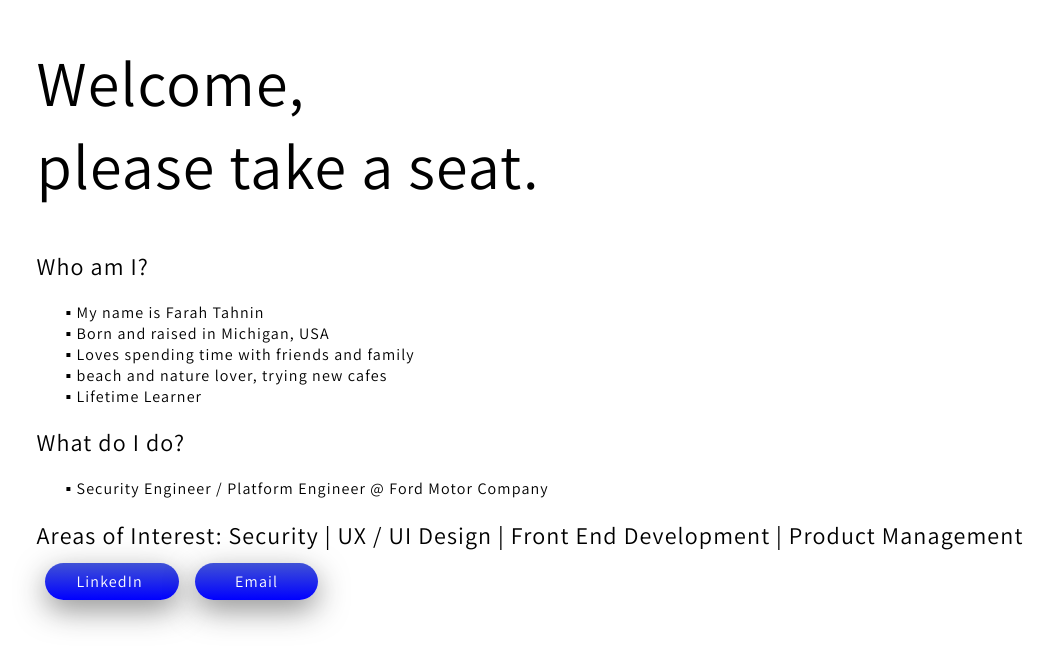
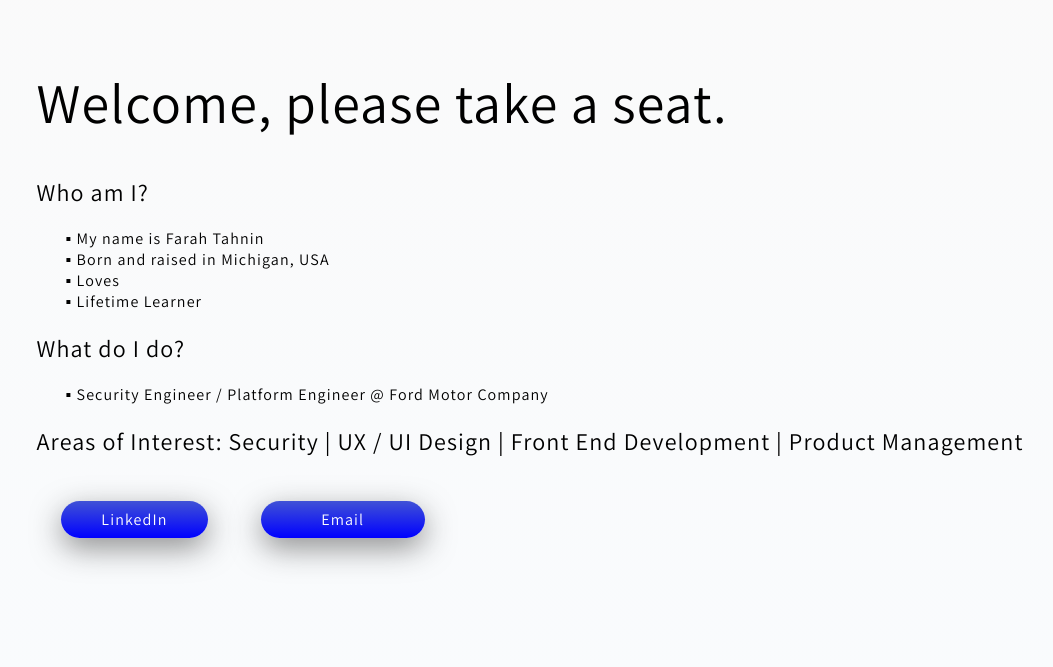
Before and after one commit to farahever/farahtahninportfolio, a plain HTML site: page index.html in a window 1280 px wide. Shown: the part 113-780 px from the top of the page, without its empty margins (118-1171 px from the left). Drawn offline with Linux system fonts and the light colour scheme.

Commit message:
enhanced buttons

```diff
--- a/index.html
+++ b/index.html
@@ -11,13 +11,17 @@
 </head>
 <body>
     <div>
-        <h1 class= "heading">Welcome,<br> please take a seat.</h1>
+        <h1 class= "heading">Welcome, please take a seat.</h1>
     <h2 class= "heading">Who am I? </h2>
     <ul>
         <li>My name is Farah Tahnin</li>
         <li>Born and raised in Michigan, USA</li>
-        <li>Loves spending time with friends and family</li>
-        <li>beach and nature lover, trying new cafes</li>
+        <li>Loves
+                <!-- <div>spending time with friends and family</div>
+                <div>beach</div>
+                <div>nature lover</div>
+                <div>trying new cafes</div> -->
+        </li>
         <li>Lifetime Learner</li>
     </ul>
     <h2 class= "heading">What do I do?</h2>
--- a/style.css
+++ b/style.css
@@ -7,37 +7,57 @@ body {
     align-items: center;
     min-height: 100vh;
     width: 100%;
-    /*background-image: linear-gradient(to bottom right, #fffcdc, #e5f3fd);*/
+    background-image: linear-gradient(#FAFAFA, #F9FBFD);
+    /*background-color: white;*/
     letter-spacing: .07em;
+    animation: transitionUp .8s;
 }
 h1 {
-    font-size: 5vw;
+    font-size: 3.5em;
+    font-weight: 700;
 }
 .custom-button-linkedin {
     text-decoration: none;
     font-size: 1em;
     padding: .5em 2em;
-    width: 30%;
+    width: 8.5%;
     background-image: linear-gradient(#4052D6, #0000FF);
-    margin: .5em;
+    margin: 1.5em;
     align-items: center;
+    text-align: center;
     border-radius: 3em;
     color: white;
     box-shadow: 0em 0.625rem 1.875rem 0rem rgba(37,37,37,0.5);
     font-family: "Assistant", sans-serif;
+    display: inline-block;
 }
+.custom-button-linkedin:hover {
+  background-image: linear-gradient(#FAFAFA, #f5f5f5);
+  border: .075em solid;
+  border-color: #0000FF;
+  color: #0000FF;
+}
+
 .custom-button-email {
     text-decoration: none;
     font-size: 1em;
     padding: .5em 2.5em;
-    width: 30%;
+    width: 8.5%;
     background-image: linear-gradient(#4052D6, #0000FF);
-    margin: .5em;
+    margin: 1.5em;
     align-items: center;
+    text-align: center;
     border-radius: 3em;
     color: white;
     box-shadow: 0em 0.625rem 1.875rem 0rem rgba(37,37,37,0.5);
     font-family: "Assistant", sans-serif;
+    display: inline-block;
+}
+.custom-button-email:hover {
+  background-image: linear-gradient(#FAFAFA, #f5f5f5);
+  border: .075em solid;
+  border-color: #0000FF;
+  color: #0000FF;
 }
 
 @media (max-width: 768px) {
@@ -62,3 +82,15 @@ h1 {
 ul {
   list-style-type: "▪ ";
 }
+
+@keyframes transitionUp {
+  from {
+    opacity: 0;
+    transform: translateY(.625em);
+  }
+  to {
+    opacity: 1;
+    transform: translateY(0);
+  }
+
+}
```
